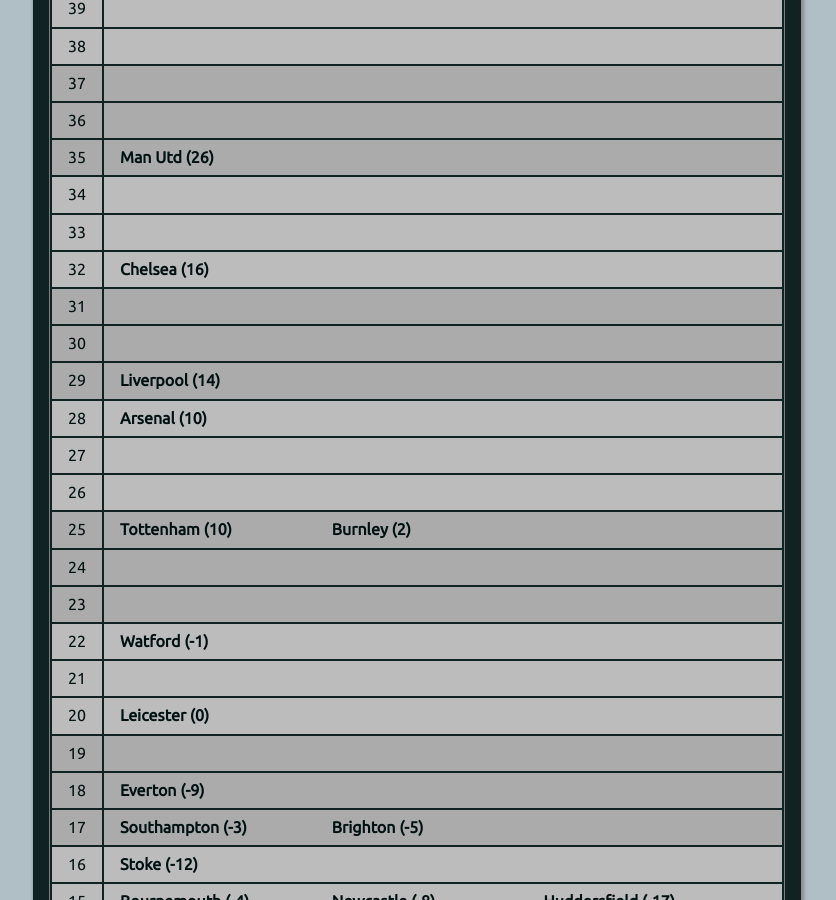
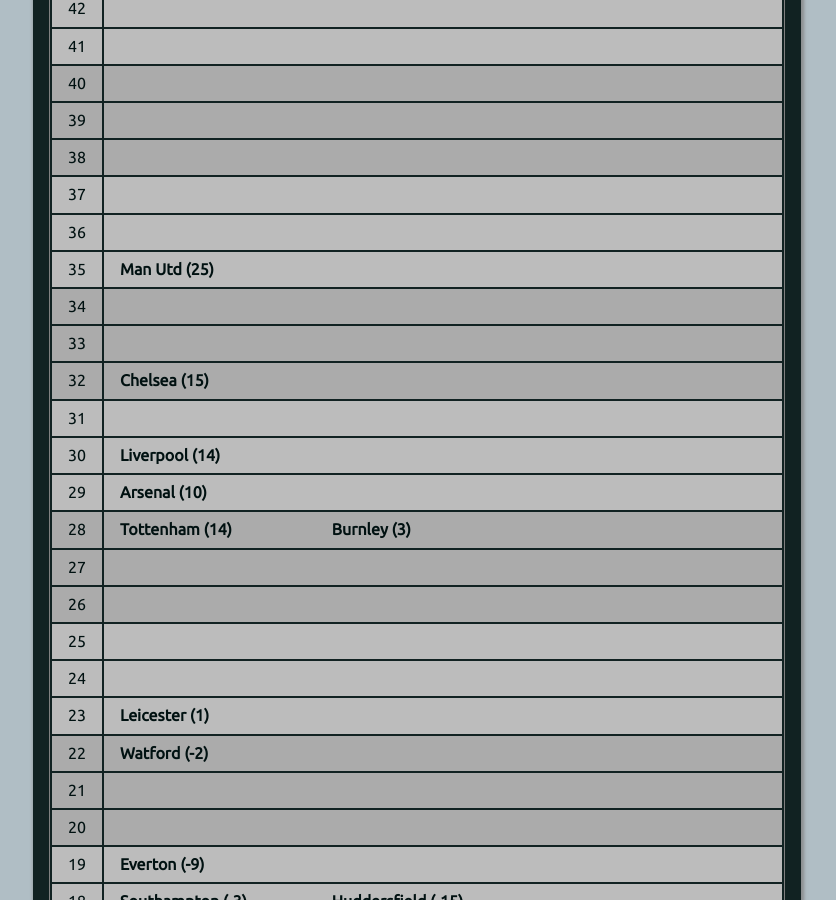
Before and after one commit to muru/muru.github.io, a Jekyll site: the page built from resources.md, in a window 1280 px wide and 900 px high, scrolled down 1801 px. Shown: the whole window, without its empty margins (223-1059 px from the left). Built offline with Jekyll 4.4.1, drawn with Linux system fonts in a browser that asks for light colours; some of the changed text lies outside the part shown.

Commit message:
updated cann-table: Mon 11 Dec 05:00:18 IST 2017

```diff
--- a/cann-table.html
+++ b/cann-table.html
@@ -1,199 +1,204 @@
 <table id="cann-table">
 <thead> <th> Pts </th> <th> Clubs (GD) </th> </thead>
 	<tr class="cann-row-1">
-		<td class="cann-point"> 43 </td>
+		<td class="cann-point"> 46 </td>
 		<td class="cann-clubs">
-			<span class="club-name"> Man City (36) </span>
+			<span class="club-name"> Man City (37) </span>
 		</td>
  	</tr>
 	<tr class="cann-row-1">
+		<td class="cann-point"> 45 </td>
+		<td class="cann-clubs">
+		</td>
+ 	</tr>
+	<tr class="cann-row-1">
+		<td class="cann-point"> 44 </td>
+		<td class="cann-clubs">
+		</td>
+ 	</tr>
+	<tr class="cann-row-2">
+		<td class="cann-point"> 43 </td>
+		<td class="cann-clubs">
+		</td>
+ 	</tr>
+	<tr class="cann-row-2">
 		<td class="cann-point"> 42 </td>
 		<td class="cann-clubs">
 		</td>
  	</tr>
-	<tr class="cann-row-1">
+	<tr class="cann-row-2">
 		<td class="cann-point"> 41 </td>
 		<td class="cann-clubs">
 		</td>
  	</tr>
-	<tr class="cann-row-2">
+	<tr class="cann-row-1">
 		<td class="cann-point"> 40 </td>
 		<td class="cann-clubs">
 		</td>
  	</tr>
-	<tr class="cann-row-2">
+	<tr class="cann-row-1">
 		<td class="cann-point"> 39 </td>
 		<td class="cann-clubs">
 		</td>
  	</tr>
-	<tr class="cann-row-2">
+	<tr class="cann-row-1">
 		<td class="cann-point"> 38 </td>
 		<td class="cann-clubs">
 		</td>
  	</tr>
-	<tr class="cann-row-1">
+	<tr class="cann-row-2">
 		<td class="cann-point"> 37 </td>
 		<td class="cann-clubs">
 		</td>
  	</tr>
-	<tr class="cann-row-1">
+	<tr class="cann-row-2">
 		<td class="cann-point"> 36 </td>
 		<td class="cann-clubs">
 		</td>
  	</tr>
-	<tr class="cann-row-1">
+	<tr class="cann-row-2">
 		<td class="cann-point"> 35 </td>
 		<td class="cann-clubs">
-			<span class="club-name"> Man Utd (26) </span>
+			<span class="club-name"> Man Utd (25) </span>
 		</td>
  	</tr>
-	<tr class="cann-row-2">
+	<tr class="cann-row-1">
 		<td class="cann-point"> 34 </td>
 		<td class="cann-clubs">
 		</td>
  	</tr>
-	<tr class="cann-row-2">
+	<tr class="cann-row-1">
 		<td class="cann-point"> 33 </td>
 		<td class="cann-clubs">
 		</td>
  	</tr>
-	<tr class="cann-row-2">
+	<tr class="cann-row-1">
 		<td class="cann-point"> 32 </td>
 		<td class="cann-clubs">
-			<span class="club-name"> Chelsea (16) </span>
+			<span class="club-name"> Chelsea (15) </span>
 		</td>
  	</tr>
-	<tr class="cann-row-1">
+	<tr class="cann-row-2">
 		<td class="cann-point"> 31 </td>
 		<td class="cann-clubs">
 		</td>
  	</tr>
-	<tr class="cann-row-1">
+	<tr class="cann-row-2">
 		<td class="cann-point"> 30 </td>
-		<td class="cann-clubs">
-		</td>
- 	</tr>
-	<tr class="cann-row-1">
-		<td class="cann-point"> 29 </td>
 		<td class="cann-clubs">
 			<span class="club-name"> Liverpool (14) </span>
 		</td>
  	</tr>
 	<tr class="cann-row-2">
-		<td class="cann-point"> 28 </td>
+		<td class="cann-point"> 29 </td>
 		<td class="cann-clubs">
 			<span class="club-name"> Arsenal (10) </span>
 		</td>
  	</tr>
-	<tr class="cann-row-2">
+	<tr class="cann-row-1">
+		<td class="cann-point"> 28 </td>
+		<td class="cann-clubs">
+			<span class="club-name"> Tottenham (14) </span>
+			<span class="club-name"> Burnley (3) </span>
+		</td>
+ 	</tr>
+	<tr class="cann-row-1">
 		<td class="cann-point"> 27 </td>
 		<td class="cann-clubs">
 		</td>
  	</tr>
-	<tr class="cann-row-2">
+	<tr class="cann-row-1">
 		<td class="cann-point"> 26 </td>
 		<td class="cann-clubs">
 		</td>
  	</tr>
-	<tr class="cann-row-1">
+	<tr class="cann-row-2">
 		<td class="cann-point"> 25 </td>
 		<td class="cann-clubs">
-			<span class="club-name"> Tottenham (10) </span>
-			<span class="club-name"> Burnley (2) </span>
 		</td>
  	</tr>
-	<tr class="cann-row-1">
+	<tr class="cann-row-2">
 		<td class="cann-point"> 24 </td>
 		<td class="cann-clubs">
 		</td>
  	</tr>
+	<tr class="cann-row-2">
+		<td class="cann-point"> 23 </td>
+		<td class="cann-clubs">
+			<span class="club-name"> Leicester (1) </span>
+		</td>
+ 	</tr>
 	<tr class="cann-row-1">
-		<td class="cann-point"> 23 </td>
+		<td class="cann-point"> 22 </td>
+		<td class="cann-clubs">
+			<span class="club-name"> Watford (-2) </span>
+		</td>
+ 	</tr>
+	<tr class="cann-row-1">
+		<td class="cann-point"> 21 </td>
+		<td class="cann-clubs">
+		</td>
+ 	</tr>
+	<tr class="cann-row-1">
+		<td class="cann-point"> 20 </td>
 		<td class="cann-clubs">
 		</td>
  	</tr>
 	<tr class="cann-row-2">
-		<td class="cann-point"> 22 </td>
+		<td class="cann-point"> 19 </td>
 		<td class="cann-clubs">
-			<span class="club-name"> Watford (-1) </span>
+			<span class="club-name"> Everton (-9) </span>
 		</td>
  	</tr>
 	<tr class="cann-row-2">
-		<td class="cann-point"> 21 </td>
+		<td class="cann-point"> 18 </td>
+		<td class="cann-clubs">
+			<span class="club-name"> Southampton (-3) </span>
+			<span class="club-name"> Huddersfield (-15) </span>
+		</td>
+ 	</tr>
+	<tr class="cann-row-2">
+		<td class="cann-point"> 17 </td>
+		<td class="cann-clubs">
+			<span class="club-name"> Brighton (-7) </span>
+		</td>
+ 	</tr>
+	<tr class="cann-row-1">
+		<td class="cann-point"> 16 </td>
+		<td class="cann-clubs">
+			<span class="club-name"> Bournemouth (-4) </span>
+			<span class="club-name"> Stoke (-16) </span>
+		</td>
+ 	</tr>
+	<tr class="cann-row-1">
+		<td class="cann-point"> 15 </td>
+		<td class="cann-clubs">
+			<span class="club-name"> Newcastle (-9) </span>
+		</td>
+ 	</tr>
+	<tr class="cann-row-1">
+		<td class="cann-point"> 14 </td>
 		<td class="cann-clubs">
 		</td>
  	</tr>
 	<tr class="cann-row-2">
-		<td class="cann-point"> 20 </td>
+		<td class="cann-point"> 13 </td>
 		<td class="cann-clubs">
-			<span class="club-name"> Leicester (0) </span>
-		</td>
- 	</tr>
-	<tr class="cann-row-1">
-		<td class="cann-point"> 19 </td>
-		<td class="cann-clubs">
-		</td>
- 	</tr>
-	<tr class="cann-row-1">
-		<td class="cann-point"> 18 </td>
-		<td class="cann-clubs">
-			<span class="club-name"> Everton (-9) </span>
-		</td>
- 	</tr>
-	<tr class="cann-row-1">
-		<td class="cann-point"> 17 </td>
-		<td class="cann-clubs">
-			<span class="club-name"> Southampton (-3) </span>
-			<span class="club-name"> Brighton (-5) </span>
+			<span class="club-name"> West Brom (-10) </span>
+			<span class="club-name"> West Ham (-18) </span>
 		</td>
  	</tr>
 	<tr class="cann-row-2">
-		<td class="cann-point"> 16 </td>
+		<td class="cann-point"> 12 </td>
 		<td class="cann-clubs">
-			<span class="club-name"> Stoke (-12) </span>
+			<span class="club-name"> Swansea (-9) </span>
 		</td>
  	</tr>
 	<tr class="cann-row-2">
-		<td class="cann-point"> 15 </td>
-		<td class="cann-clubs">
-			<span class="club-name"> Bournemouth (-4) </span>
-			<span class="club-name"> Newcastle (-8) </span>
-			<span class="club-name"> Huddersfield (-17) </span>
-		</td>
- 	</tr>
-	<tr class="cann-row-2">
-		<td class="cann-point"> 14 </td>
-		<td class="cann-clubs">
-		</td>
- 	</tr>
-	<tr class="cann-row-1">
-		<td class="cann-point"> 13 </td>
-		<td class="cann-clubs">
-			<span class="club-name"> West Brom (-9) </span>
-		</td>
- 	</tr>
-	<tr class="cann-row-1">
-		<td class="cann-point"> 12 </td>
-		<td class="cann-clubs">
-		</td>
- 	</tr>
-	<tr class="cann-row-1">
 		<td class="cann-point"> 11 </td>
 		<td class="cann-clubs">
-		</td>
- 	</tr>
-	<tr class="cann-row-2">
-		<td class="cann-point"> 10 </td>
-		<td class="cann-clubs">
 			<span class="club-name"> Crystal Palace (-17) </span>
-			<span class="club-name"> West Ham (-19) </span>
-		</td>
- 	</tr>
-	<tr class="cann-row-2">
-		<td class="cann-point"> 9 </td>
-		<td class="cann-clubs">
-			<span class="club-name"> Swansea (-10) </span>
 		</td>
  	</tr>
 </table>
-<span id="cann-gen-note"> Generated on  Monday, 04 December 2017 at 05:00 IST. </span>
+<span id="cann-gen-note"> Generated on  Monday, 11 December 2017 at 05:00 IST. </span>
```
